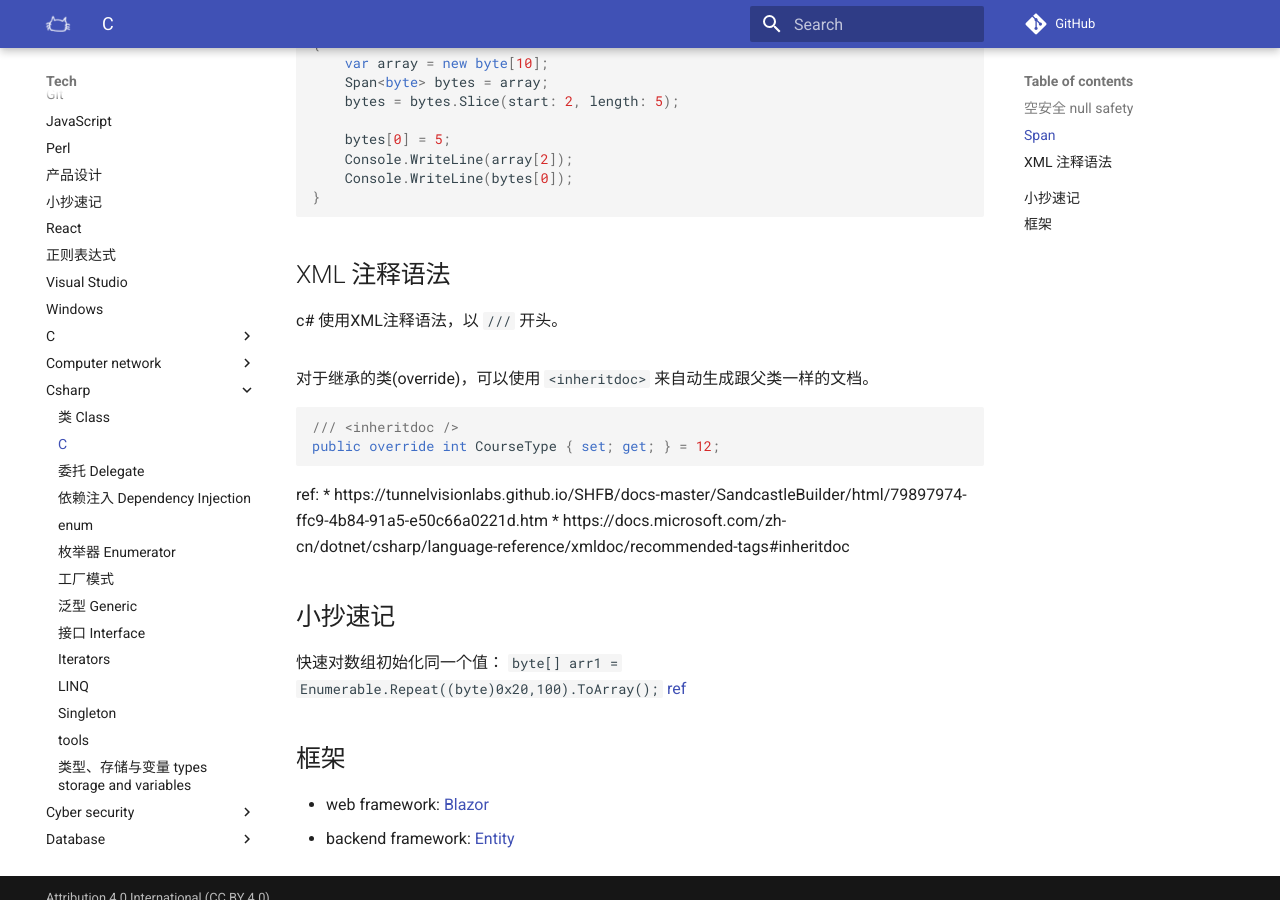
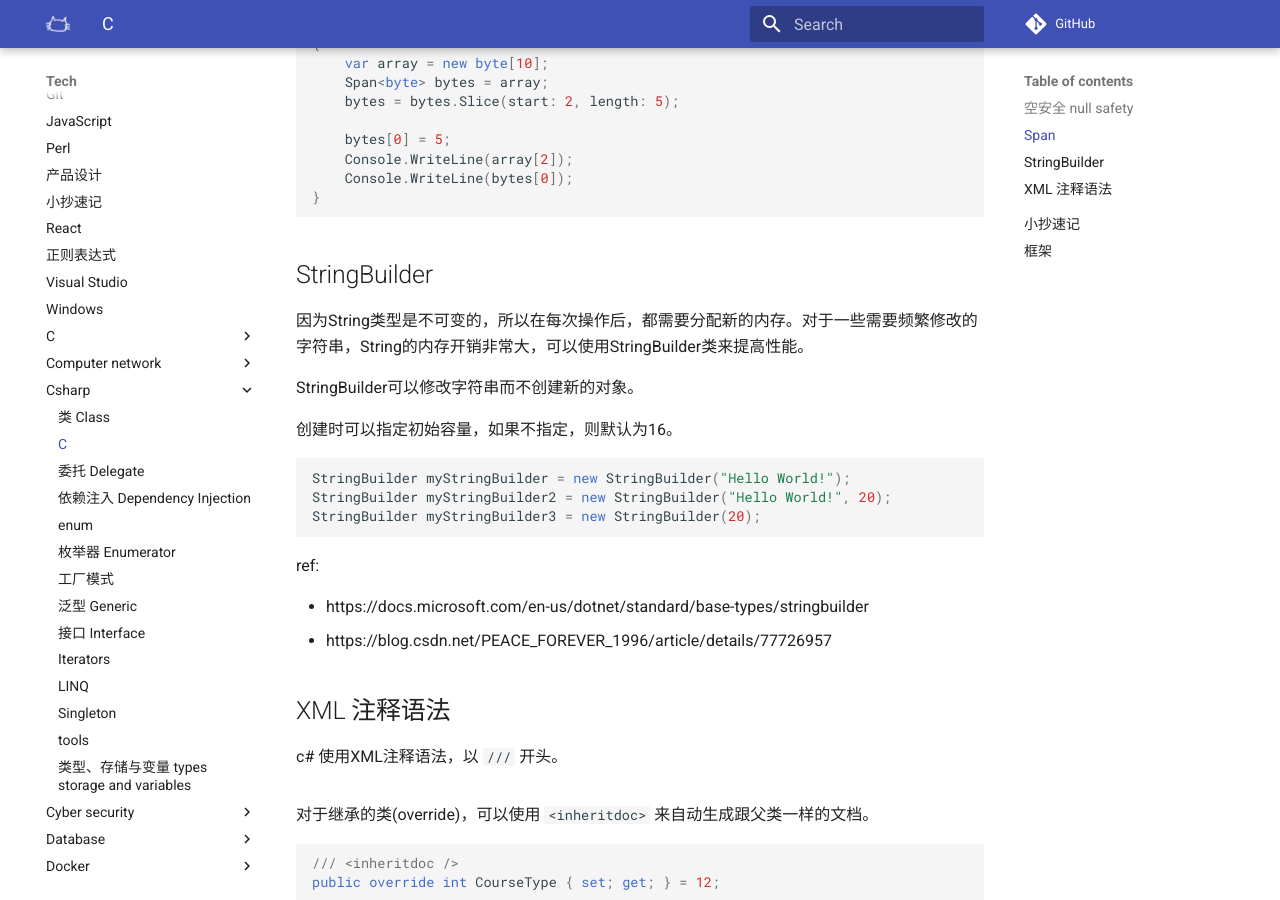
Before and after one commit to luoxufeiyan/wiki.luoxufeiyan.com, an MkDocs documentation site: the page built from docs/tech/csharp/csharp.md, in a window 1280 px wide and 900 px high, scrolled down 750 px. Built offline with MkDocs 1.6.1 and Material for MkDocs 9.7.7, drawn with Linux system fonts in a browser that asks for light colours; comment, search, counter and statistics services are not loaded.

Commit message:
add string builder

````diff
--- a/docs/tech/csharp/csharp.md
+++ b/docs/tech/csharp/csharp.md
@@ -38,6 +38,26 @@
 }
 ```
 
+## StringBuilder
+
+因为String类型是不可变的，所以在每次操作后，都需要分配新的内存。对于一些需要频繁修改的字符串，String的内存开销非常大，可以使用StringBuilder类来提高性能。
+
+StringBuilder可以修改字符串而不创建新的对象。
+
+创建时可以指定初始容量，如果不指定，则默认为16。
+
+```c#
+StringBuilder myStringBuilder = new StringBuilder("Hello World!");
+StringBuilder myStringBuilder2 = new StringBuilder("Hello World!", 20);
+StringBuilder myStringBuilder3 = new StringBuilder(20);
+```
+
+ref:
+
+* https://docs.microsoft.com/en-us/dotnet/standard/base-types/stringbuilder
+* https://blog.csdn.net/PEACE_FOREVER_1996/article/details/77726957
+
+
 ## XML 注释语法
 
 c# 使用XML注释语法，以 `///` 开头。
````
